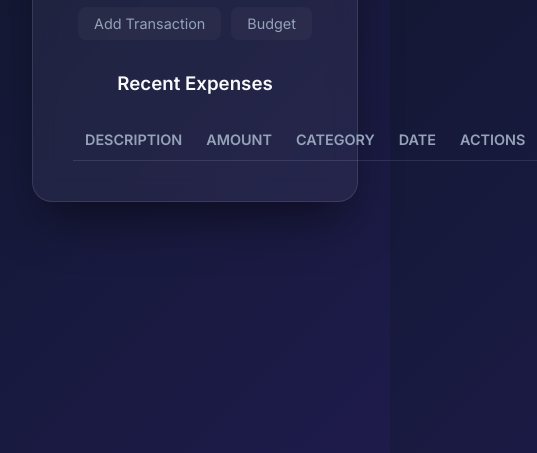
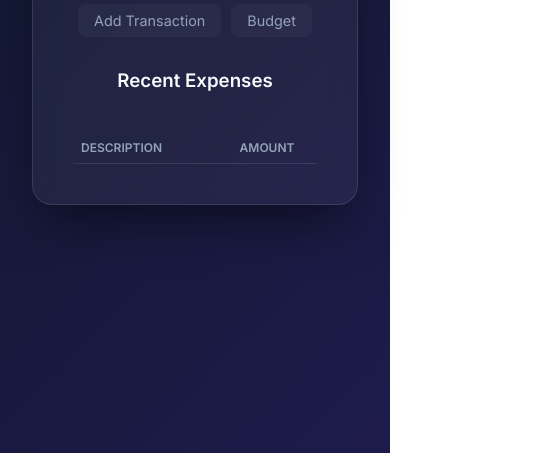
Before and after one commit to Harshwardhanrc/TCBproject, a plain HTML site: page expenses.html in a window 390 px wide. Shown: the part 391-844 px from the top of the page, 537 px wide, since content can reach past the window. Drawn offline with Linux system fonts and the light colour scheme; no server answers.

Commit message:
UI debugging

```diff
--- a/expenses.html
+++ b/expenses.html
@@ -18,6 +18,7 @@
             <a href="budget.html">Budget</a>
         </nav>
         <h3>Recent Expenses</h3>
+        <div class="table-container">
             <table>
                 <thead>
                     <tr>
@@ -32,6 +33,7 @@
                 </tbody>
             </table>
         </div>
+    </div>
     <script src="app.js"></script>
 </body>
 
--- a/styles.css
+++ b/styles.css
@@ -145,6 +145,7 @@ table {
     width: 100%;
     border-collapse: collapse;
     margin-top: 1rem;
+    min-width: 600px;
 }
 
 th, td {
@@ -199,3 +200,13 @@ p.stat strong {
 hr {
     margin: 1.5rem 0;
 }
+.table-container {
+    width: 100%;
+    overflow-x: auto;
+}
+@media (max-width: 600px) {
+    th, td {
+        font-size: 12px;
+        padding: 8px;
+    }
+}
```
Lines whose indentation alone changed are shown as unchanged.
